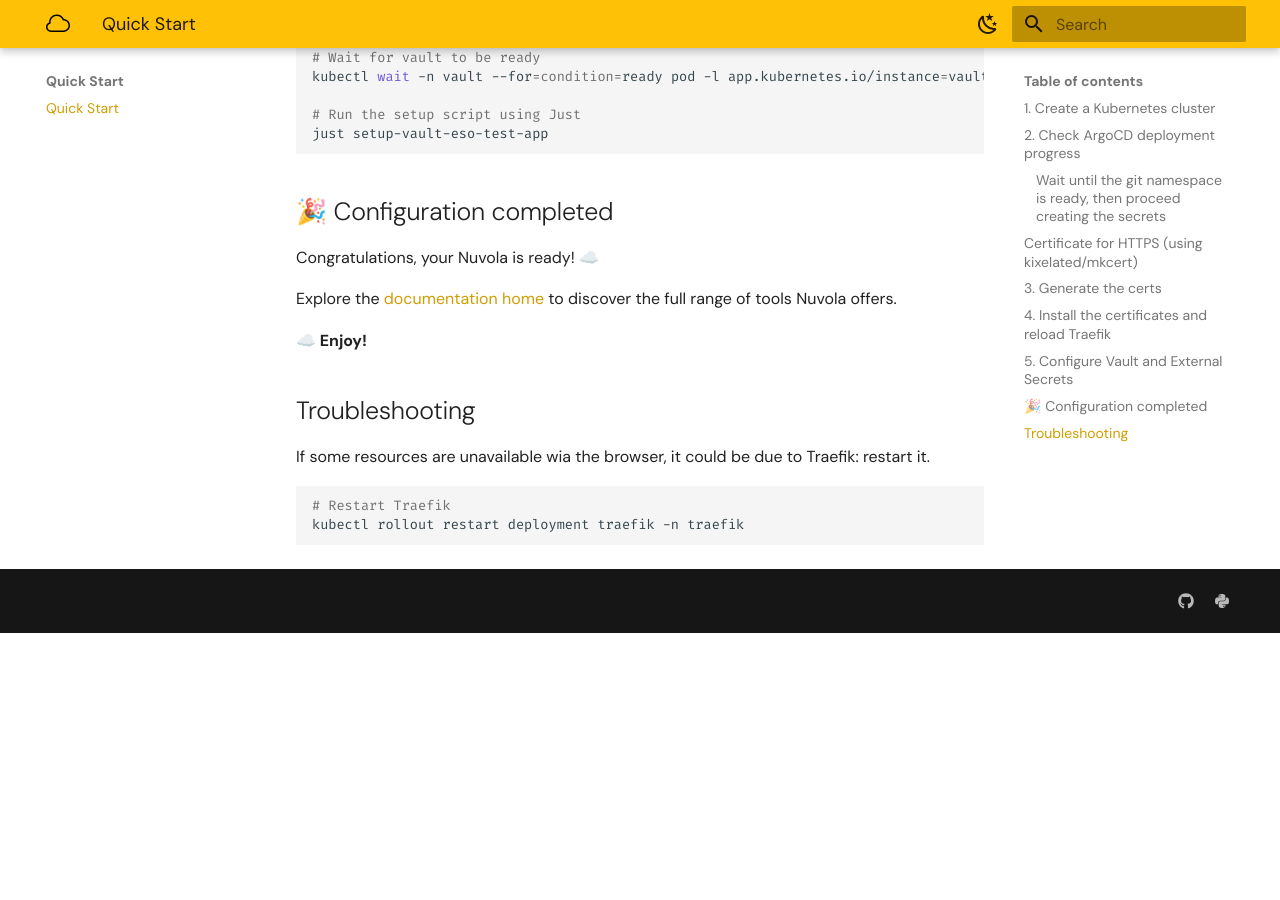
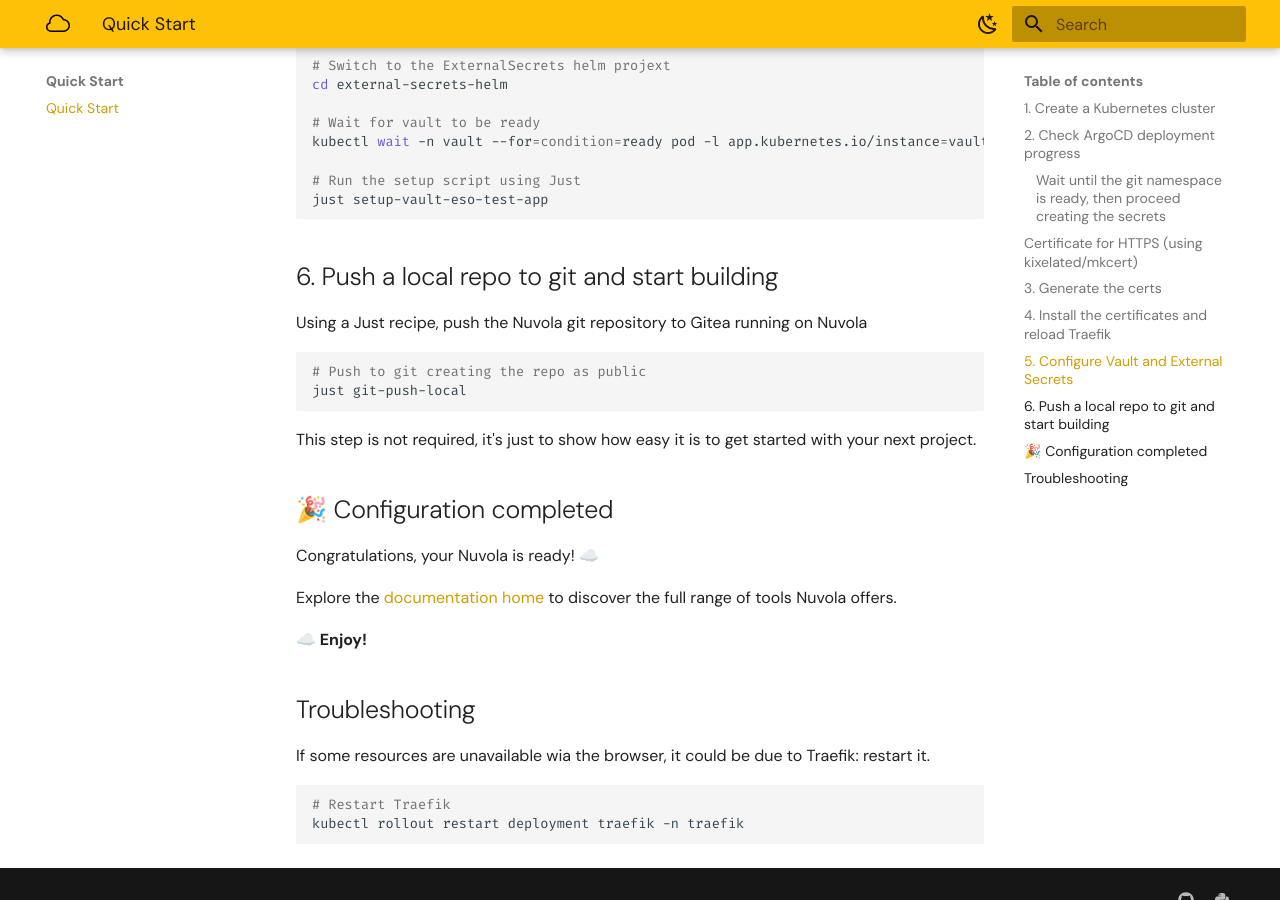
Before and after one commit to kubernetista/nuvola-docs, an MkDocs documentation site: the page built from docs/Readme.md, in a window 1280 px wide and 900 px high, scrolled down 2808 px. Built offline with MkDocs 1.6.1 and Material for MkDocs 9.7.7, drawn with Linux system fonts in a browser that asks for light colours; plug-ins that fetch from the network failed and are left out; before the commit the page ends 3441 px from its top, so only the background shows below that; some of the changed text lies outside the part shown.

Commit message:
update readme

````diff
--- a/docs/Readme.md
+++ b/docs/Readme.md
@@ -1,4 +1,6 @@
 # Quick Start
+
+You need Docker Desktop running.
 
 ## 1. Create a Kubernetes cluster
 
@@ -135,6 +137,18 @@
 just setup-vault-eso-test-app
 ```
 
+## 6. Push a local repo to git and start building
+
+Using a Just recipe, push the Nuvola git repository to Gitea running on Nuvola
+
+```sh
+# Push to git creating the repo as public
+just git-push-local
+```
+
+This step is not required, it's just to show how easy it is to get started with
+your next project.
+
 ## 🎉 Configuration completed
 
 Congratulations, your Nuvola is ready! ☁️
````
Also changed, not shown: other parts of docs/Readme.md (+1 -1 lines).
